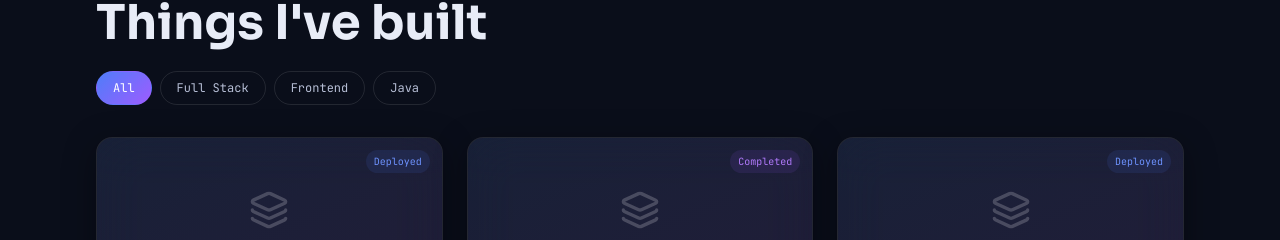
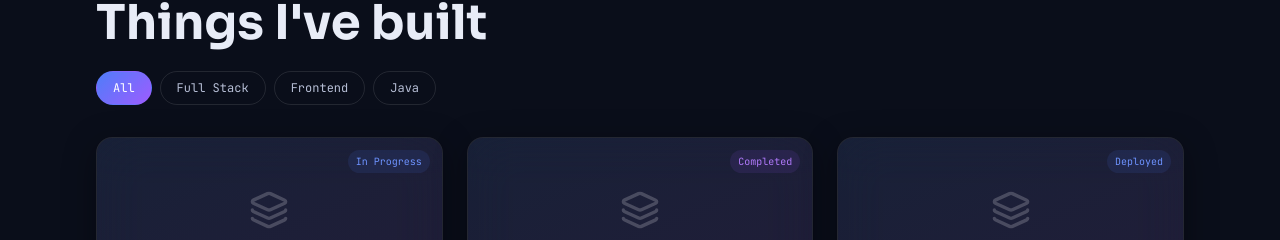
Before and after one commit to AkashSingh8391/Akash_Singh_Portfolio, a React (Vite) app: page / in a window 1280 px wide. Shown: the part 2766-3006 px from the top of the page. Built offline with nearby package versions, Linux system fonts and the light colour scheme; no server answers.

Commit message:
refactor(portfolio): change project category of infrapulse

```diff
--- a/src/data/projects.js
+++ b/src/data/projects.js
@@ -3,8 +3,8 @@ export const projects = [
     id: 'rakshak',
     name: 'RAKSHAK',
     subtitle: 'Human Safety System',
-    category: 'fullstack',
-    status: 'Deployed',
+    category: 'java',
+    status: 'In Progress',
     description:
       'A real-time emergency response platform that lets users trigger SOS alerts and routes them instantly to police responders. Built with secure JWT authentication, role-based access control, and a live-updating dashboard for responders to act fast when it matters most.',
     tech: ['React', 'Spring Boot', 'MySQL', 'JWT', 'REST API', 'WebSocket'],
@@ -14,7 +14,7 @@ export const projects = [
       'REST API architecture',
       'Fully responsive UI',
     ],
-    github: '#',
+    github: 'https://github.com/AkashSingh8391/Rakshak',
     demo: '#',
     accent: 'blue',
   },
@@ -40,7 +40,7 @@ export const projects = [
     id: 'InfraPulse',
     name: 'InfraPulse',
     subtitle: 'Infrastructure Monitoring Tool',
-    category: 'fullstack',
+    category: ['fullstack', 'frontend', 'java'],
     status: 'Deployed',
     description: 'A full-stack civic infrastructure reporting platform where citizens report issues like potholes, broken streetlights, and water leakage with photo evidence and map-based location pinning. Officers and municipal departments track, assign, and resolve complaints in real time.',
     tech: ['React', 'Spring Boot', 'PostgreSQL', 'WebSocket', 'Tailwind CSS'],
```
